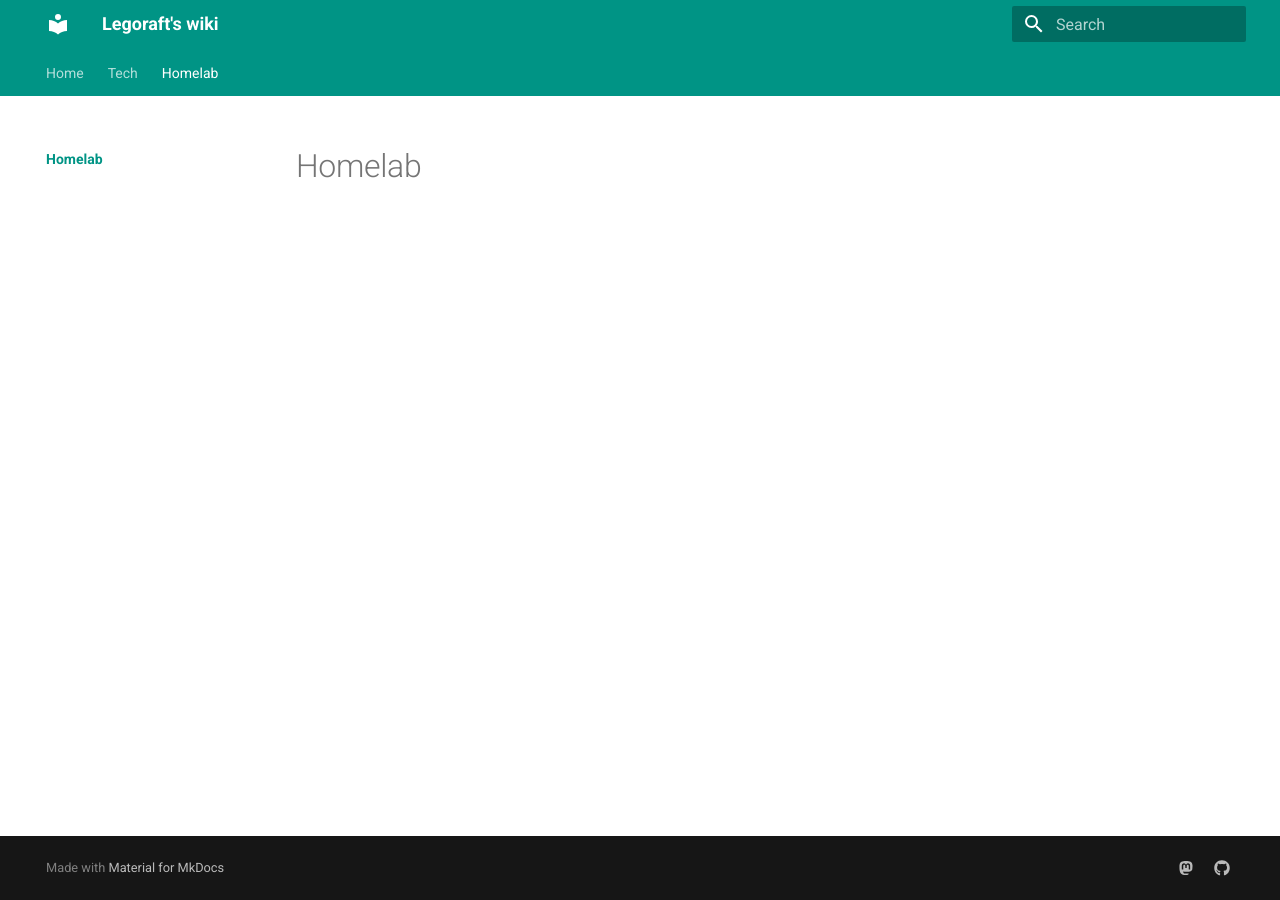
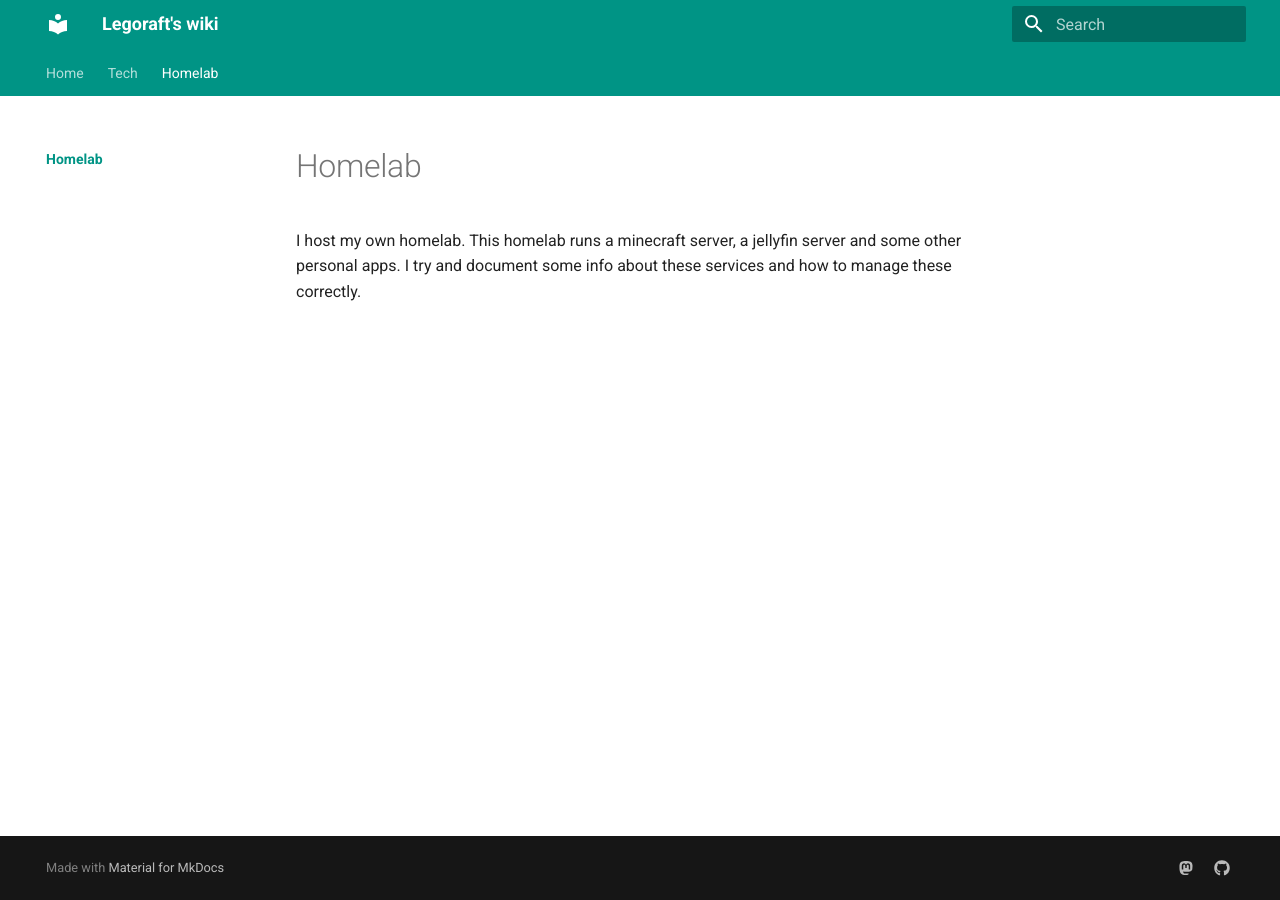
Before and after one commit to legoraft/wiki, an MkDocs documentation site: the page built from docs/homelab/index.md, in a window 1280 px wide. Built offline with MkDocs 1.6.1 and Material for MkDocs 9.7.7, drawn with Linux system fonts in a browser that asks for light colours.

Commit message:
Added more info in homelab index

```diff
--- a/docs/homelab/index.md
+++ b/docs/homelab/index.md
@@ -1 +1,3 @@
 # Homelab
+
+I host my own homelab. This homelab runs a minecraft server, a jellyfin server and some other personal apps. I try and document some info about these services and how to manage these correctly.
```
